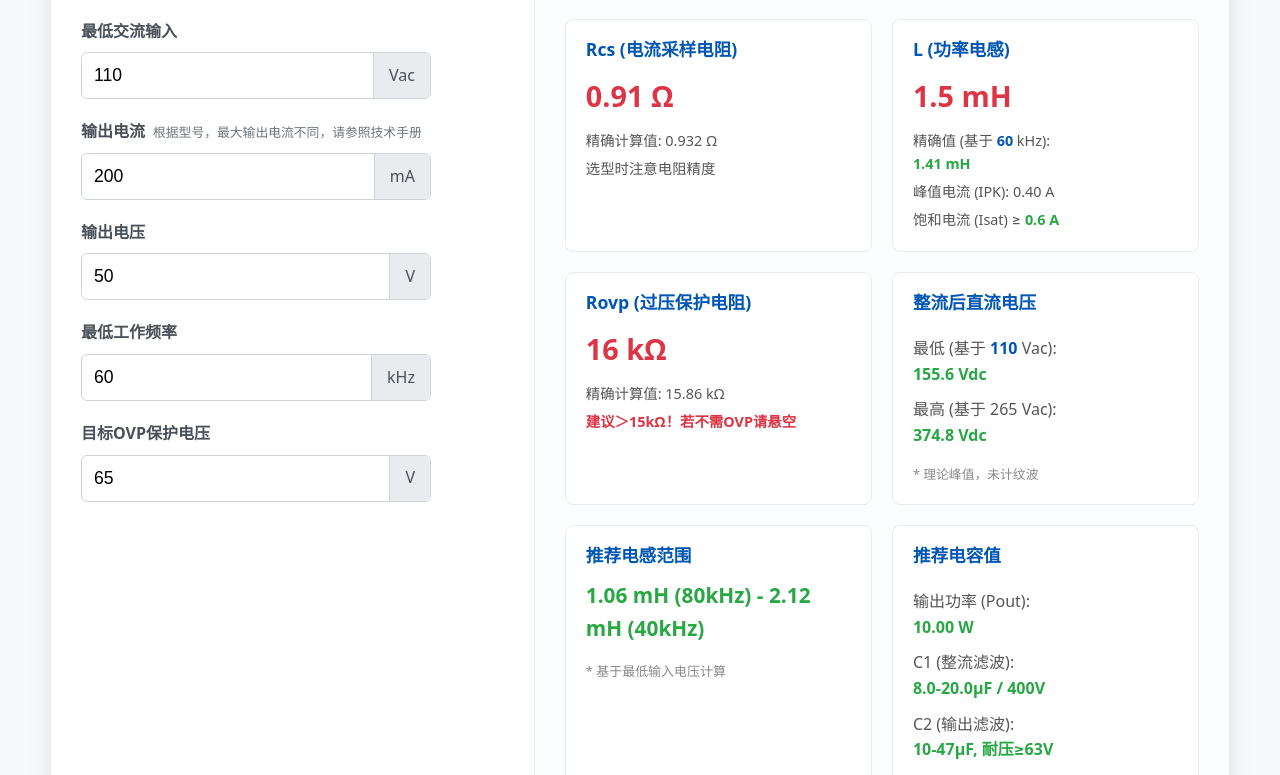
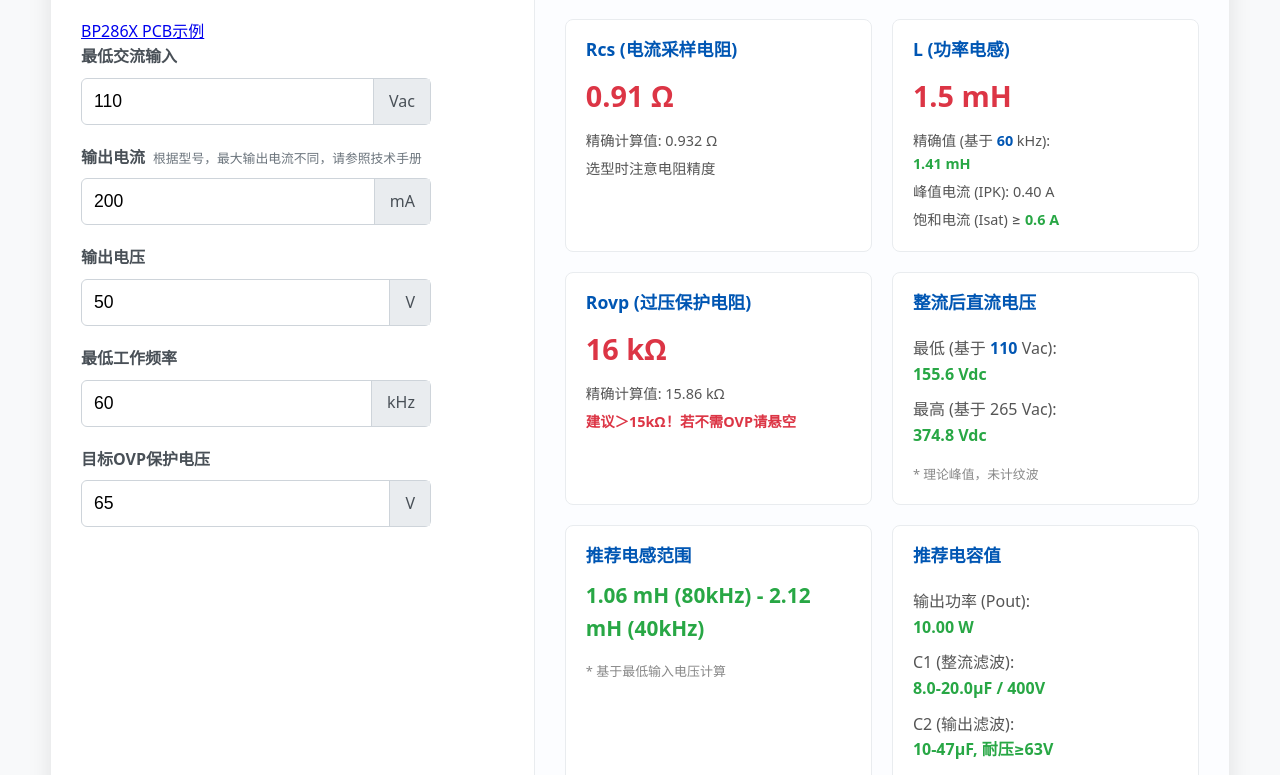
Before and after one commit to catsimple/bp286x_calc, a plain HTML site: page index.html in a window 1280 px wide. Shown: the part 116-891 px from the top of the page. Drawn offline with Linux system fonts and the light colour scheme.

Commit message:
Update index.html

```diff
--- a/index.html
+++ b/index.html
@@ -201,6 +201,9 @@
         <!-- Input Panel -->
         <div class="input-panel">
             <h1>设计参数</h1>
+            <a href="https://oshwhub.com/catsimple/bp2866-led-heng-liu-qu-dong" target="_blank" class="sub-link">
+                BP286X PCB示例<span style="font-size:0.8em;"></span>
+            </a>
             <div class="input-group">
                 <label for="minInputVoltage">最低交流输入</label>
                 <div class="input-wrapper" id="vinWrapper">
```
